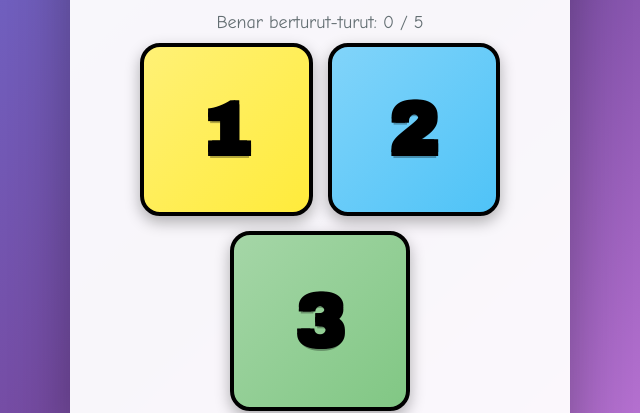
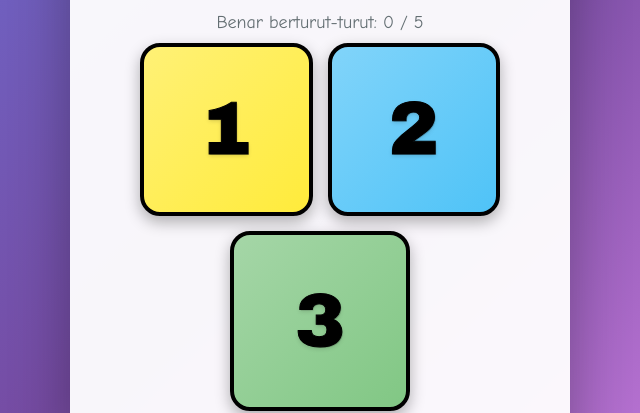
Before and after one commit to faudyadam77-tech/Game-tebak-angka, a plain HTML site: page index.html in a window 1280 px wide. Shown: the part 391-804 px from the top of the page, 320-960 px from the left. Drawn offline with Linux system fonts and the light colour scheme.

Commit message:
Modify font weight and text stroke for buttons
Reduced font weight and adjusted text stroke for number buttons.

```diff
--- a/index.html
+++ b/index.html
@@ -83,13 +83,13 @@
     margin-right: auto;
   }
 
-  /* ===== TOMBOL ANGKA DENGAN FONT SUPER TEBAL ===== */
+  /* ===== TOMBOL ANGKA DENGAN FONT SEIMBANG ===== */
   .number-btn {
     border: 4px solid #000;
     border-radius: 20px;
     padding: 20px 10px;
     font-size: clamp(50px, 12vw, 75px);
-    font-weight: 900;
+    font-weight: 700; /* Dikurangi dari 900 ke 700 */
     color: #000;
     cursor: pointer;
     box-shadow: 0 6px 15px rgba(0,0,0,0.3);
@@ -100,15 +100,11 @@
     align-items: center;
     justify-content: center;
 
-    /* ===== EFEK FONT SUPER TEBAL ===== */
-    -webkit-text-stroke: 3px #000;           /* Stroke hitam di sekeliling angka */
+    /* Efek outline tipis saja */
+    -webkit-text-stroke: 1px #000; /* Dikurangi dari 3px ke 1px */
     text-shadow:
-      2px 2px 0 #000,                        /* Bayangan kanan bawah */
-      -2px -2px 0 #000,                      /* Bayangan kiri atas */
-      2px -2px 0 #000,                       /* Bayangan kanan atas */
-      -2px 2px 0 #000,                       /* Bayangan kiri bawah */
-      0 4px 0 rgba(0,0,0,0.3);               /* Bayangan bawah untuk efek 3D */
-    letter-spacing: -2px;                    /* Merapatkan huruf */
+      1px 1px 0 rgba(0,0,0,0.2),  /* Bayangan halus kanan bawah */
+      0 2px 4px rgba(0,0,0,0.15); /* Bayangan lembut untuk efek timbul */
   }
 
   .number-btn:active { transform: scale(0.92); }
@@ -138,7 +134,7 @@
     border-color: #00b894;
     animation: correctPulse 0.5s;
     color: #000 !important;
-    -webkit-text-stroke: 3px #000 !important;
+    -webkit-text-stroke: 1px #000 !important;
   }
 
   .number-btn.wrong {
@@ -146,7 +142,7 @@
     border-color: #d63031;
     animation: shake 0.5s;
     color: #000 !important;
-    -webkit-text-stroke: 3px #000 !important;
+    -webkit-text-stroke: 1px #000 !important;
   }
 
   @keyframes correctPulse {
```
